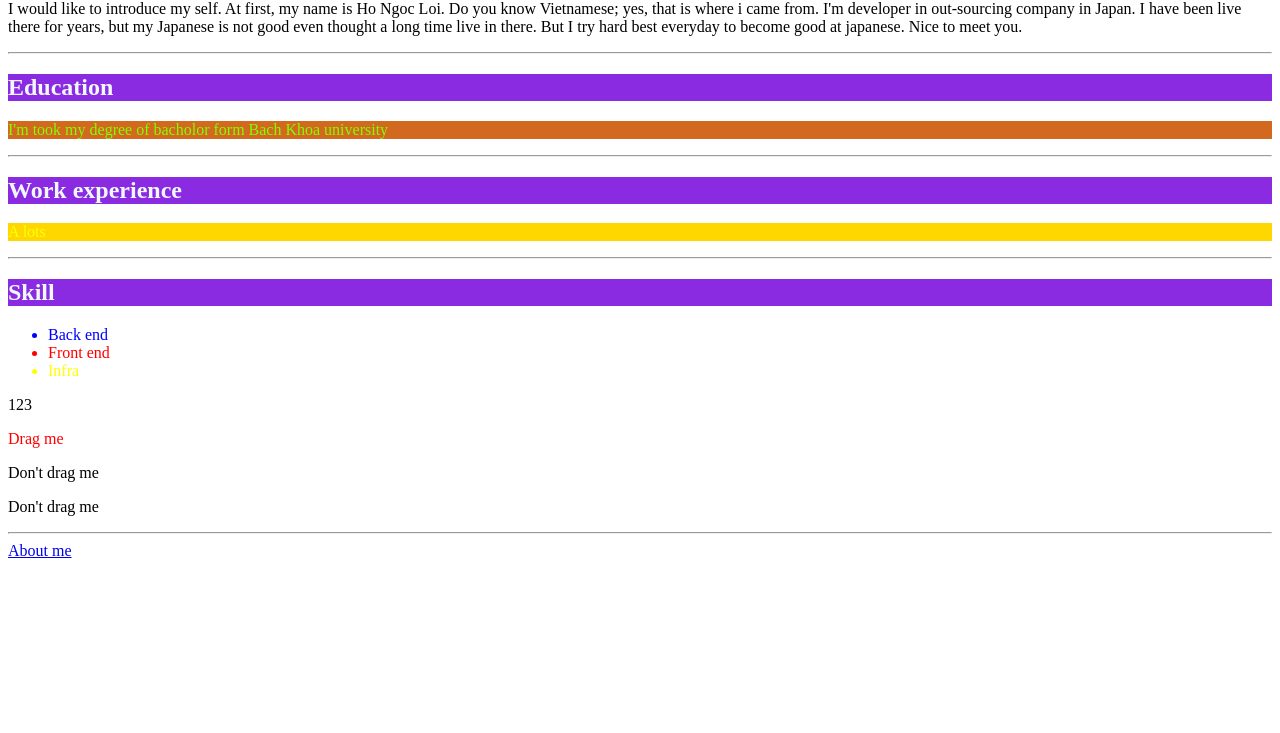
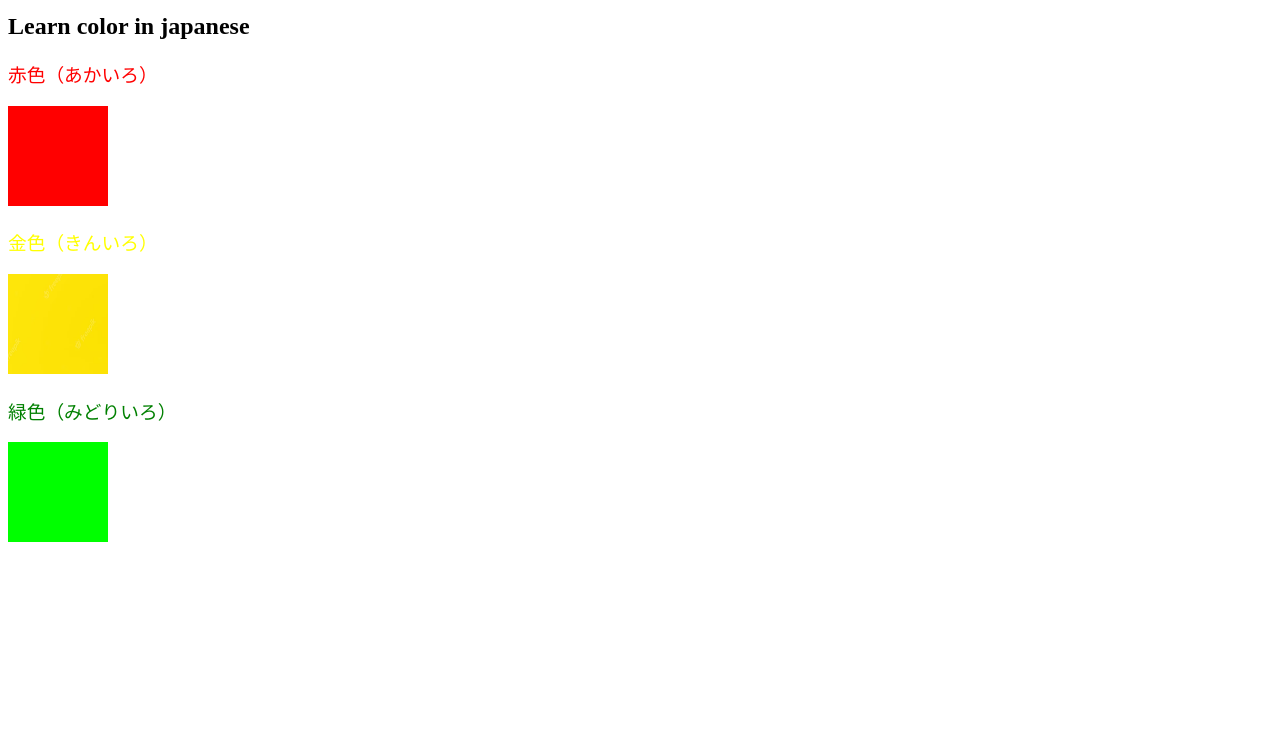
Before and after one commit to TomEby/httl-portfolio, a plain HTML site: page index.html in a window 1280 px wide. Shown: the part 67-800 px from the top of the page. Drawn offline with Linux system fonts and the light colour scheme.

Commit message:
feat : color in japanese project

```diff
--- a/css/styles.css
+++ b/css/styles.css
@@ -1,22 +1,20 @@
-h2 {
-    color: aliceblue;
-    background-color: blueviolet;
+.color-text {
+    font-weight: normal;
 }
 
-.p1 {
-    color: chartreuse;
-    background-color: chocolate;
+#red-color {
+    color: red;
 }
 
-.p2 {
+#yellow-color {
     color: yellow;
-    background-color: gold;
 }
 
-#main {
-    background-color: darkslateblue;
+#green-color {
+    color: green;
 }
 
-p[draggable="true"] {
-    color: red;
+img {
+    height: 100px;
+    width: 100px;
 }
--- a/index.html
+++ b/index.html
@@ -7,36 +7,15 @@
 </head>
 
 <body>
-  <h2>Summary</h2>
-  <p>I would like to introduce my self. At first, my name is Ho Ngoc Loi. Do you know Vietnamese; yes, that is where i
-    came from.
-    I'm developer in out-sourcing company in Japan. I have been live there for years, but my Japanese is not good even
-    thought a long time live in there.
-    But I try hard best everyday to become good at japanese.
-    Nice to meet you.
-  </p>
-  <hr>
-  <h2>Education</h2>
-  <p class="p1">I'm took my degree of bacholor form Bach Khoa university</p>
-  <hr>
-  <h2>Work experience</h2>
-  <p class="p2">A lots</p>
-  <hr>
-  <h2>Skill</h2>
-  <p id="p3">
-  <ul>
-    <li style="color: blue;">Back end</li>
-    <li style="color: red;">Front end</li>
-    <li style="color: yellow;">Infra</li>
-  </ul>
-  123
-  </p>
-  <p draggable="true">Drag me</p>
-  <p draggable="false">Don't drag me</p>
-  <p draggable="false">Don't drag me</p>
-  <hr>
-  <a href="./public/about.html">About me</a>
-  <link rel="stylesheet" href="./css/styles.css">
+  <h1>Color</h2>
+    <h2>Learn color in japanese</h2>
+      <h3 class="color-text" id="red-color">赤色（あかいろ）</h3>
+      <img src="./assets/Image/red.PNG" alt="red-color" height="300">
+      <h3 class="color-text" id="yellow-color">金色（きんいろ）</h3>
+      <img src="./assets/Image/yellow.PNG" alt="red-color" height="300">
+      <h3 class="color-text" id="green-color">緑色（みどりいろ）</h3>
+      <img src="./assets/Image/green.PNG" alt="red-color" height="300">
+      <link rel="stylesheet" href="./css/styles.css">
 </body>
 
 </html>
```
Also changed, not shown: assets/Image/green.PNG (added), assets/Image/red.PNG (added), assets/Image/yellow.PNG (added).
